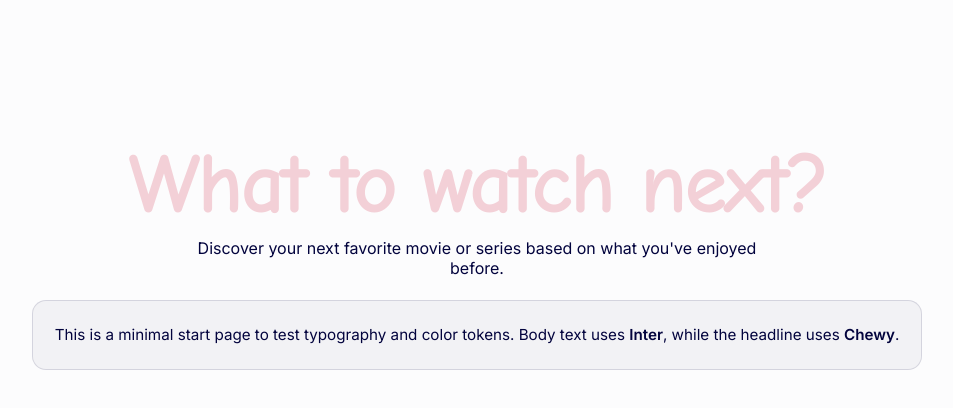
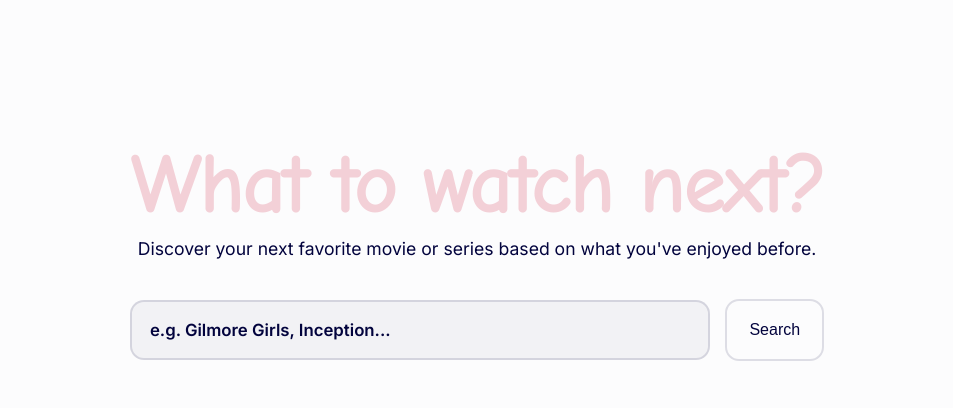
Before and after one commit to dmolinsky/what-to-watch-next-frontend, a React (Vite) app: page / in a window 1280 px wide. Shown: the top 408 px of the page, without its empty margins (163-1116 px from the left). Built offline with nearby package versions, Linux system fonts and the light colour scheme.

Commit message:
add: search bar

```diff
--- /dev/null
+++ b/src/components/SearchBar.tsx
@@ -0,0 +1,39 @@
+import { FormEvent, useId, useState } from "react";
+import "../styles/components/search-bar.css";
+
+type SearchBarProps = {
+  onSearch: (query: string) => void;
+};
+
+export function SearchBar({ onSearch }: SearchBarProps) {
+  const [query, setQuery] = useState("");
+  const inputId = useId();
+
+  function handleSubmit(e: FormEvent) {
+    e.preventDefault();
+    const trimmed = query.trim();
+    if (!trimmed) return;
+    onSearch(trimmed);
+  }
+
+  return (
+    <form className="search-bar" onSubmit={handleSubmit}>
+
+      <div className="search-row">
+        <input
+          id={inputId}
+          className="search-input"
+          type="text"
+          value={query}
+          onChange={(e) => setQuery(e.target.value)}
+          placeholder="e.g. Gilmore Girls, Inception..."
+          autoComplete="off"
+        />
+
+        <button className="search-button" type="submit">
+          Search
+        </button>
+      </div>
+    </form>
+  );
+}
--- a/src/pages/StartPage.tsx
+++ b/src/pages/StartPage.tsx
@@ -1,24 +1,30 @@
+import { useState } from "react";
+import { SearchBar } from "../components/SearchBar";
 import "../styles/pages/start-page.css";
 
 export function StartPage() {
+  const [lastQuery, setLastQuery] = useState<string | null>(null);
+
   return (
     <main className="start-page">
       <div className="container start-page-content">
         <header className="start-header">
-          <h1 className="display start-title">What to watch next?</h1>
+          <h1 className="start-title">What to watch next?</h1>
           <p className="start-lead">
             Discover your next favorite movie or series based on what you've
             enjoyed before.
           </p>
+
+          <SearchBar onSearch={(q) => setLastQuery(q)} />
         </header>
 
-        <section className="start-card">
-          <p className="start-body">
-            This is a minimal start page to test typography and color tokens.
-            Body text uses <strong>Inter</strong>, while the headline uses{" "}
-            <strong>Chewy</strong>.
-          </p>
-        </section>
+        {lastQuery && (
+          <section className="start-card">
+            <p className="start-body">
+              You searched for: <strong>{lastQuery}</strong>
+            </p>
+          </section>
+        )}
       </div>
     </main>
   );
--- /dev/null
+++ b/src/styles/components/search-bar.css
@@ -0,0 +1,80 @@
+.search-bar {
+  margin-top: 40px;
+}
+
+.search-row {
+  display: grid;
+  gap: 15px;
+}
+
+/* mobile-first: input above button */
+.search-input {
+  width: 100%;
+  border-radius: var(--radius);
+  border: 2px solid var(--border);
+  background: var(--surface);
+  color: var(--text);
+  padding: 14px 14px;
+  outline: none;
+  font-family: 'Inter';
+  font-weight: 600;
+  font-size: 1.1rem;
+}
+
+.search-input::placeholder {
+  color: var(--text-muted);
+}
+
+.search-input:focus,
+.search-input:focus-visible {
+  outline: none;
+  box-shadow: none;
+  border-color: var(--rose);
+}
+
+.search-button {
+  width: 100%;
+  border-radius: var(--radius);
+  border: 2px solid var(--border);
+  background: transparent;
+  color: var(--text);
+  padding: 12px 14px;
+  cursor: pointer;
+  font-size: 1.1rem;
+  cursor: pointer;
+  transition:
+    background-color 0.2s ease,
+    border-color 0.2s ease,
+    transform 0.12s ease;
+}
+
+.search-button:hover {
+  background: color-mix(in srgb, var(--accent) 12%, transparent);
+  border-color: var(--accent);
+}
+
+.search-button:active {
+  transform: translateY(2px);
+}
+
+/* md and up: input + button on one row */
+@media (min-width: 768px) {
+  .search-row {
+    grid-template-columns: 1fr auto;
+    align-items: center;
+  }
+
+  .search-button {
+    width: auto;
+    padding-inline: 18px;
+  }
+  .search-input {
+    padding: 18px 18px;
+    font-size: 1.05rem;
+  }
+
+  .search-button {
+    padding: 20px 22px;
+    font-size: 1rem;
+  }
+}
--- a/src/styles/pages/start-page.css
+++ b/src/styles/pages/start-page.css
@@ -15,7 +15,7 @@
 
 .start-title {
   font-family: var(--font-display);
-  font-size: 2.2rem; /* mobile */
+  font-size: 3rem; /* mobile */
   line-height: 1.05;
   margin: 0;
   color: var(--rose);
@@ -50,12 +50,12 @@
   }
 
   .start-title {
-    font-size: 3rem;
+    font-size: 5rem;
   }
 
   .start-lead {
-    max-width: 56ch;
-    font-size: 1rem;
+    max-width: 100%;
+    font-size: 1.1rem;
   }
 
   .start-card {
```
